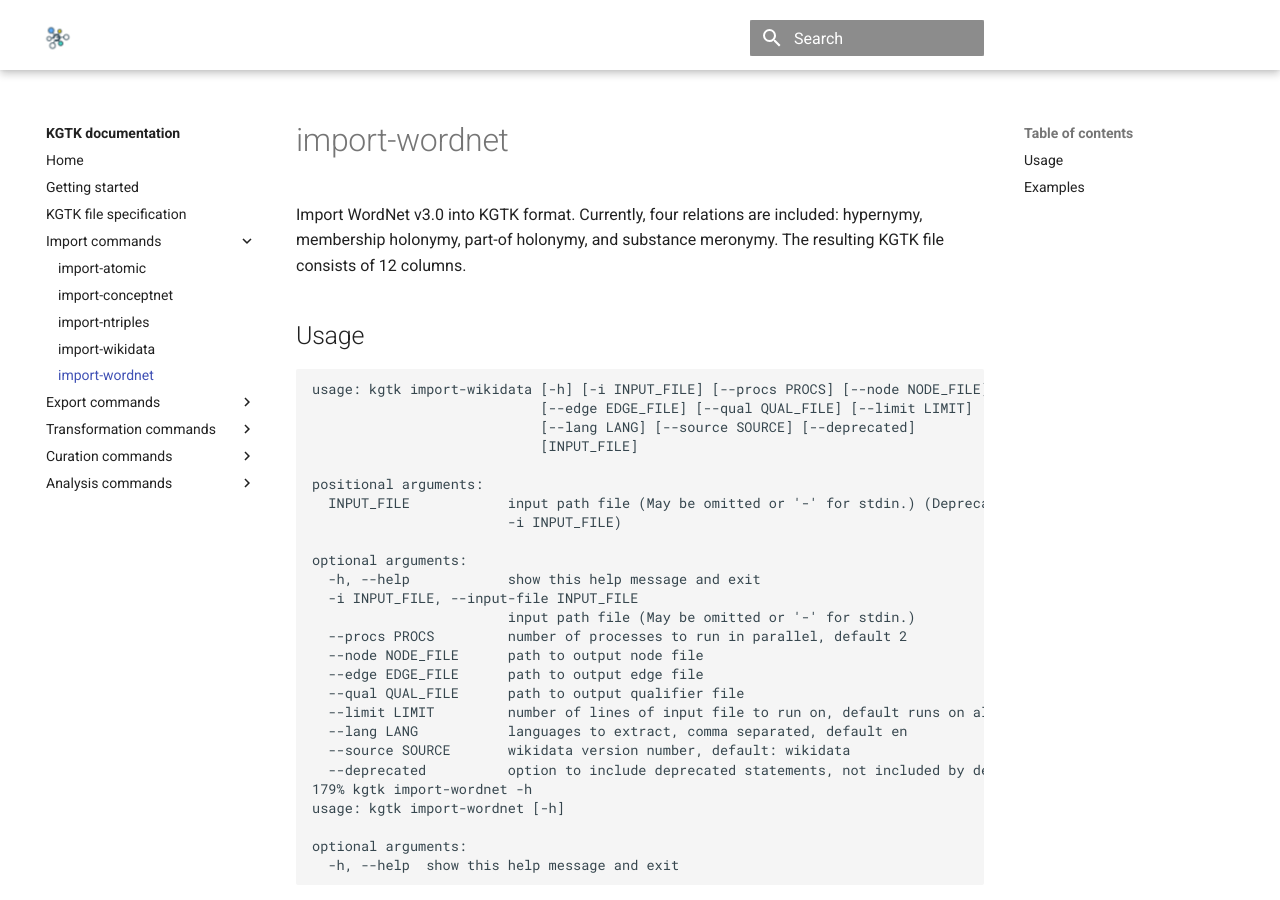
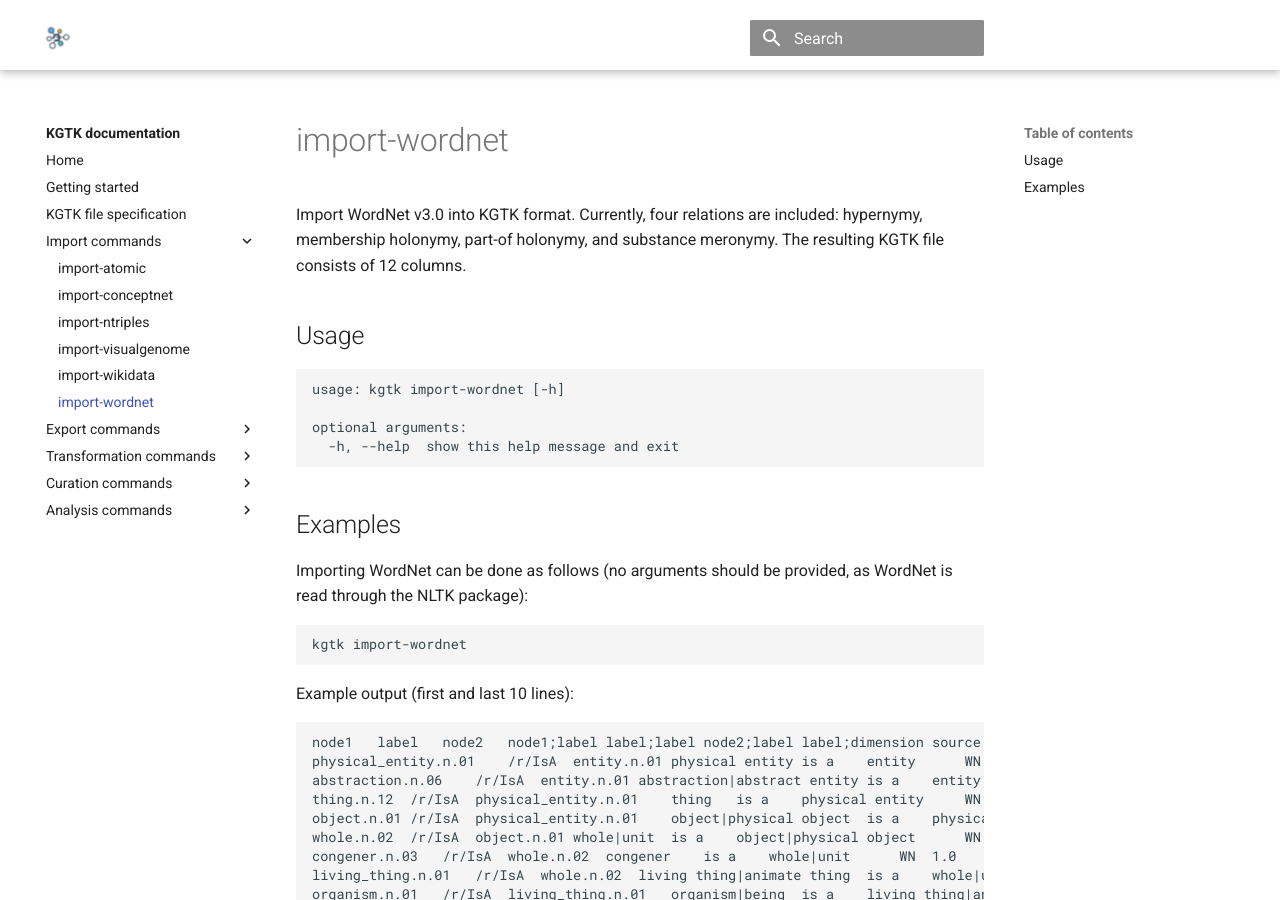
Before and after one commit to usc-isi-i2/kgtk, an MkDocs documentation site: the page built from docs/import/import_wordnet.md, in a window 1280 px wide and 900 px high. Built offline with MkDocs 1.6.1 and Material for MkDocs 9.7.7, drawn with Linux system fonts in a browser that asks for light colours; comment, search, counter and statistics services are not loaded.

Commit message:
visualgenome importer + documentation fixes

````diff
--- a/docs/import/import_wordnet.md
+++ b/docs/import/import_wordnet.md
@@ -2,28 +2,6 @@
 
 ## Usage
 ```
-usage: kgtk import-wikidata [-h] [-i INPUT_FILE] [--procs PROCS] [--node NODE_FILE]
-                            [--edge EDGE_FILE] [--qual QUAL_FILE] [--limit LIMIT]
-                            [--lang LANG] [--source SOURCE] [--deprecated]
-                            [INPUT_FILE]
-
-positional arguments:
-  INPUT_FILE            input path file (May be omitted or '-' for stdin.) (Deprecated, use
-                        -i INPUT_FILE)
-
-optional arguments:
-  -h, --help            show this help message and exit
-  -i INPUT_FILE, --input-file INPUT_FILE
-                        input path file (May be omitted or '-' for stdin.)
-  --procs PROCS         number of processes to run in parallel, default 2
-  --node NODE_FILE      path to output node file
-  --edge EDGE_FILE      path to output edge file
-  --qual QUAL_FILE      path to output qualifier file
-  --limit LIMIT         number of lines of input file to run on, default runs on all
-  --lang LANG           languages to extract, comma separated, default en
-  --source SOURCE       wikidata version number, default: wikidata
-  --deprecated          option to include deprecated statements, not included by default
-179% kgtk import-wordnet -h
 usage: kgtk import-wordnet [-h]
 
 optional arguments:
--- a/mkdocs.yml
+++ b/mkdocs.yml
@@ -7,6 +7,7 @@
       - 'import-atomic': 'import/import_atomic.md'
       - 'import-conceptnet': 'import/import_conceptnet.md'
       - 'import-ntriples': 'import/import_ntriples.md'
+      - 'import-visualgenome': 'import/import_visualgenome.md'
       - 'import-wikidata': 'import/import_wikidata.md'
       - 'import-wordnet': 'import/import_wordnet.md'
   - 'Export commands':
````
Also changed, not shown: docs/import/import_conceptnet.md (+0 -11 lines), docs/import/import_visualgenome.md (added, +58 -0 lines), 1 other file.
